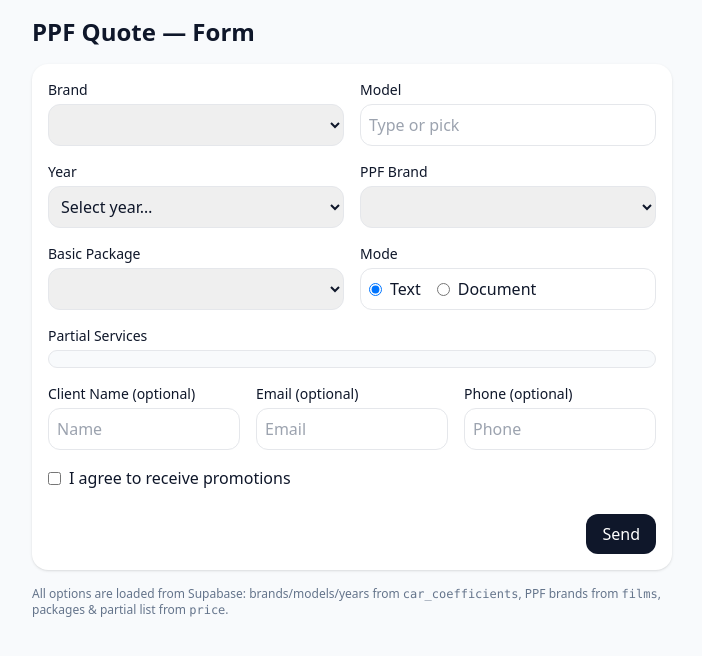
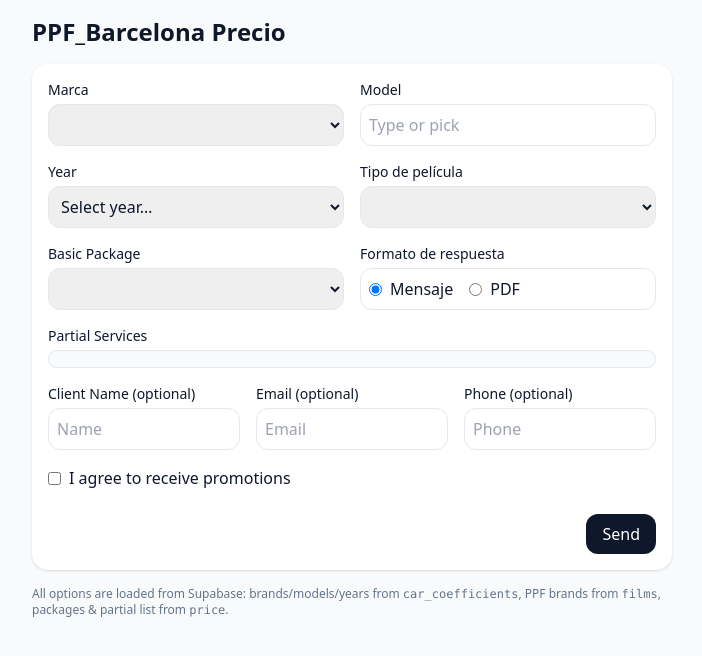
Before and after one commit to SerhiiDeny/ppf-form, a plain HTML site: page index.html in a window 1280 px wide. Shown: the whole page, without its empty margins (288-990 px from the left). Drawn offline with nearby package versions, Linux system fonts and the light colour scheme; a script that the page names is missing.

Commit message:
Update index.html

```diff
--- a/index.html
+++ b/index.html
@@ -13,7 +13,7 @@
 </head>
 <body class="bg-slate-50 text-slate-900">
   <div class="max-w-2xl mx-auto p-4">
-    <h1 class="text-2xl font-bold mb-4">PPF Quote — Form</h1>
+    <h1 class="text-2xl font-bold mb-4">PPF_Barcelona Precio</h1>
 
     <!-- ENV: fill your Supabase keys (or inject via server) -->
     <script>
@@ -225,7 +225,7 @@
     <div class="space-y-4 bg-white rounded-2xl shadow p-4">
       <div class="grid grid-cols-1 md:grid-cols-2 gap-4">
         <div>
-          <label class="block text-sm mb-1">Brand</label>
+          <label class="block text-sm mb-1">Marca</label>
           <select id="brand" class="w-full border rounded-xl p-2"></select>
         </div>
         <div>
@@ -240,7 +240,7 @@
           </select>
         </div>
         <div>
-          <label class="block text-sm mb-1">PPF Brand</label>
+          <label class="block text-sm mb-1">Tipo de película</label>
           <select id="ppf" class="w-full border rounded-xl p-2"></select>
         </div>
       </div>
@@ -251,10 +251,10 @@
           <select id="basic" class="w-full border rounded-xl p-2"></select>
         </div>
         <div>
-          <label class="block text-sm mb-1">Mode</label>
+          <label class="block text-sm mb-1">Formato de respuesta</label>
           <div class="flex items-center gap-4 p-2 border rounded-xl">
-            <label class="inline-flex items-center gap-2"><input type="radio" name="mode" value="text" checked> <span>Text</span></label>
-            <label class="inline-flex items-center gap-2"><input type="radio" name="mode" value="doc"> <span>Document</span></label>
+            <label class="inline-flex items-center gap-2"><input type="radio" name="mode" value="text" checked> <span>Mensaje</span></label>
+            <label class="inline-flex items-center gap-2"><input type="radio" name="mode" value="doc"> <span>PDF</span></label>
           </div>
         </div>
       </div>
```
